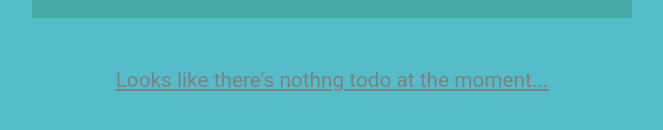
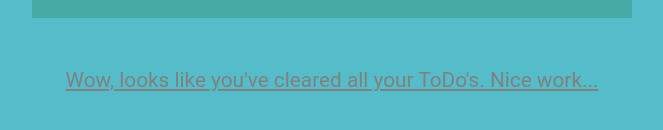
Before and after one commit to JAYMAC1/react-todo, a React (Create React App) app: page / in a window 1280 px wide. Shown: the part 206-336 px from the top of the page, without its empty margins (308-971 px from the left). Built offline with nearby package versions, Linux system fonts and the light colour scheme.

Commit message:
created function filter out 'deleted' todos

```diff
--- a/src/App.js
+++ b/src/App.js
@@ -10,15 +10,22 @@ function App() {
   const addTodo = (newTodo) => {
     setTodos((prevState) => [...todos, newTodo])
   }
+
+  const removeTodo = (id) => {
+    const newTodos = todos.filter((todo) => {
+      return todo.id !== id
+    })
+    setTodos(newTodos)
+  }
   return (
     <div className='App'>
       <TodoForm addTodo={addTodo} />
       {todos.length === 0 ? (
         <p className='todo-message'>
-          Looks like there's nothng todo at the moment...
+          Wow, looks like you've cleared all your ToDo's. Nice work...
         </p>
       ) : (
-        <TodoList todos={todos} />
+        <TodoList todos={todos} removeTodo={removeTodo} />
       )}
     </div>
   )
```
